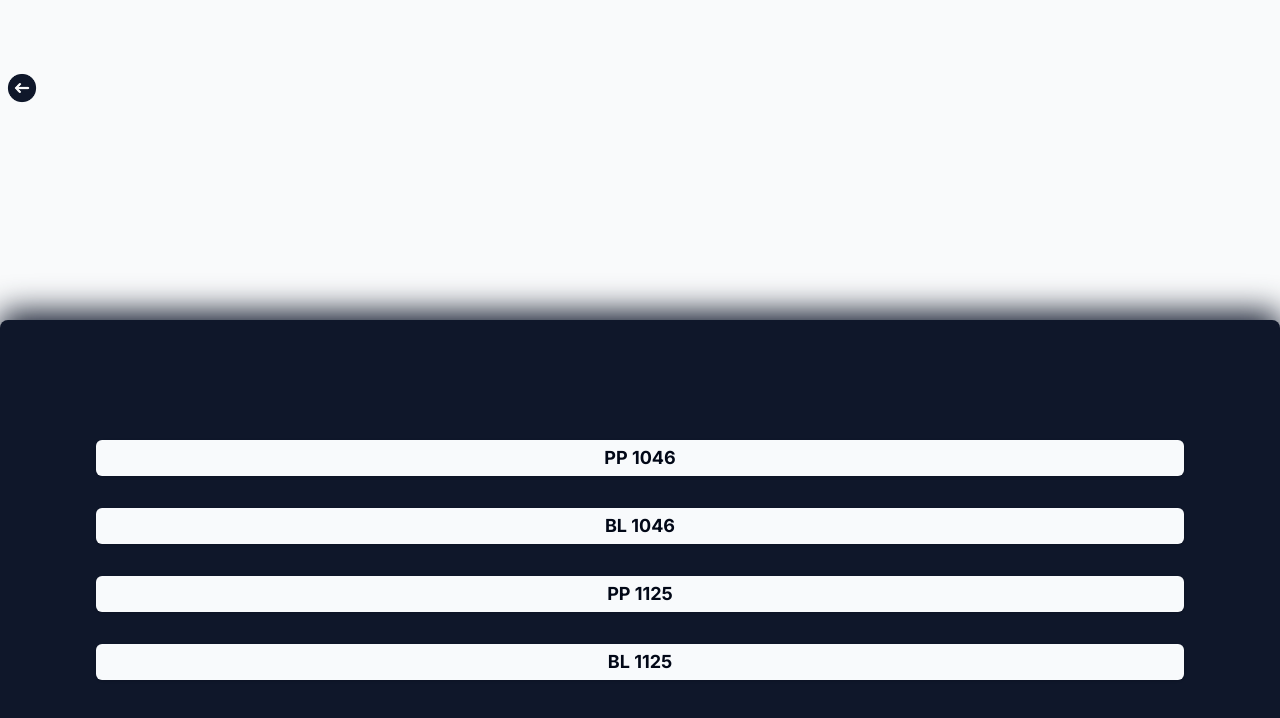
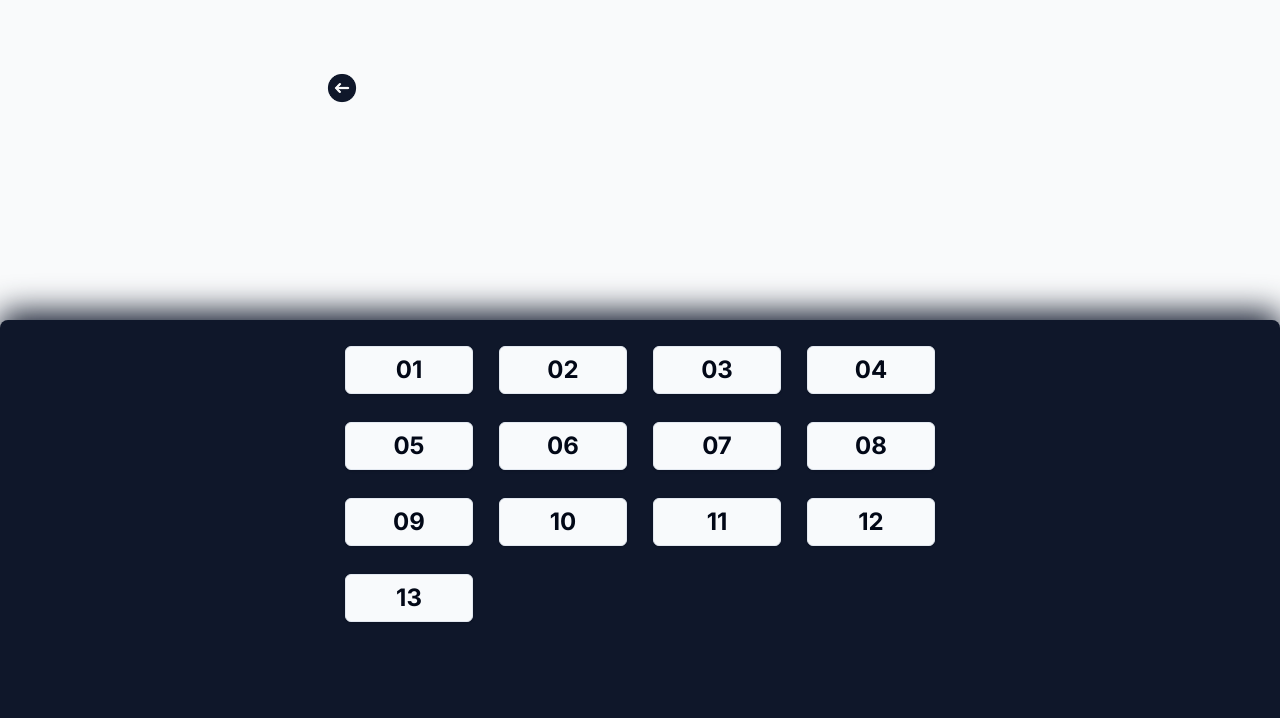
Before and after one commit to Edmar-Chiullo/control-master, a Next.js app: page /pages/home/selectlocal/locals/ppcash in a window 1280 px wide. Shown: the top 718 px of the page. Built offline with nearby package versions, Linux system fonts and the light colour scheme.

Commit message:
Check conexão e inserssão de dados ok

```diff
--- a/src/app/page.tsx
+++ b/src/app/page.tsx
@@ -1,8 +1,7 @@
 "use client"
 
 import AppAuth from '../controler/authApp'
-import createUser from "@/controler/sqlite-controler/create-user";
-import connectDb from "@/controler/autentication";
+import { useStackLabelContext } from "@/app/context/userContext"
 import queryUser from '@/controler/sqlite-controler/query-user';
 import { Button } from "@/components/ui/button"
 import { Form, FormControl, FormDescription, FormField, FormItem, FormLabel, FormMessage } from "@/components/ui/form"
@@ -26,6 +25,7 @@ const formSchema = z.object({
 export default function Login() {
   const router = useRouter()
   const [alertMessage, setAlertMessage] = useState(false)
+  const { stackLabel, setStackLabel} = useStackLabelContext()
 
   const form = useForm<z.infer<typeof formSchema>>({
     resolver: zodResolver(formSchema),
@@ -45,10 +45,10 @@ export default function Login() {
 
   function onSubmit(values: z.infer<typeof formSchema>) {
     //createUser(values)
-    //connectDb()
     queryUser(values).then(user => {
-      console.log(user)
-      if (user) {
+      if (user) { //user é um valor boleano.
+        const stack = stackLabel.operadorName = values.login
+        setStackLabel(stackLabel)
         router.push('/pages/home')
       } else {
         setAlertMessage(true)
--- a/src/app/pages/home/page.tsx
+++ b/src/app/pages/home/page.tsx
@@ -2,15 +2,13 @@
 
 import { Button } from "@/components/ui/button"
 import { useRouter } from "next/navigation"
-import { useStackLabelContext } from "@/app/context/userContext"
+import connectDb from "@/controler/autentication"
 
 const Home = () => {
     const router = useRouter()
-    const { stackLabel, setStackLabel} = useStackLabelContext()
 
     const constructorStack = () => {
-        const stack = stackLabel.operadorName = 'Edmar'
-        setStackLabel(stackLabel)
+        connectDb() // Execução de conexão com o o app.
         router.push('/pages/home/readet')
     };
 
--- a/src/app/pages/home/readet/page.tsx
+++ b/src/app/pages/home/readet/page.tsx
@@ -6,18 +6,19 @@ import { useRouter } from "next/navigation"
 import { Input } from "@/components/ui/input"
 import { useStackLabelContext } from "@/app/context/userContext"
 import containsPL from "@/lib/checkString"
+import writeUserData from "@/controler/controler-db"
 
 const InsertItemStackLabel = () => {
     const router = useRouter()
     const { stackLabel, setStackLabel } = useStackLabelContext();
 
     const checkIputValue = (value:any) => {
+        if (value.key === "Enter" || value.key === "Tab") {
             if (value.target.value) {
                 const string = containsPL(value.target.value)
                 if (string) {
                     stackLabel.pushItem(value.target.value)
                     setStackLabel(stackLabel)
-                console.log(stackLabel)
                     router.push('/pages/home/selectlocal')
                 } else {
                     alert('Valor inserido não é valido')
@@ -29,14 +30,16 @@ const InsertItemStackLabel = () => {
             }
             value.target.value = ''
         }
+    }
 
     const clearStack = () => {
+        writeUserData(stackLabel)
         stackLabel.clear()
         router.push('/pages/home')
     }
     return (
         <div className="relative flex justify-center">
-            <Input className="absolute top-[-150px] w-[85%] border-b-blueColor text-xl" placeholder="Leia a etiqueta" id="readLabel" onBlur={checkIputValue}/>
+            <Input className="absolute top-[-150px] w-[85%] border-b-blueColor text-xl" placeholder="Leia a etiqueta" id="readLabel" onKeyDown={checkIputValue}/>
             <Button className="absolute bottom-[-300px]	w-[85%] bg-[#f8fafc] text-blueColor font-bold text-2xl lg:h-14 border hover:text-bgWhiteColor" onClick={clearStack}>Finalizar</Button>
         </div>
     )
--- a/src/app/pages/home/selectlocal/locals/ppcash/page.tsx
+++ b/src/app/pages/home/selectlocal/locals/ppcash/page.tsx
@@ -5,65 +5,40 @@ import { useRouter } from "next/navigation"
 import { useStackLabelContext } from "@/app/context/userContext"
 import Image from "next/image"
 
-const InsertLocalItemStackLabel = () => {
+const InsertStreetItemStackLabel = () => {
     const router = useRouter()
     const { stackLabel, setStackLabel } = useStackLabelContext();
+    const ruasLocals = [1, 2, 3, 4, 5, 6, 7, 8, 9, 10, 11, 12, 13]
 
-    const defaultLocals = {
-        pp1046: 'PP 1046',
-        bl1046: 'BL 1046',
-        pp1125: 'PP 1125',
-        bl1125: 'BL 1125'
+    const addLeftZero = (value: number) => {
+        const addZero = value <= 9 ? `0${value}` : value
+        return addZero
     }
 
-    const locals = (element: any) => {
-        const local = element.target.innerText
-        switch (local) {
-            case defaultLocals.pp1046:
-                stackLabel.pushLocal(element.target.innerText)
-                setStackLabel(stackLabel)
-                router.push('/pages/home/selectlocal/locals/ppvarejo')
-                break;
-            case defaultLocals.bl1046:
-                stackLabel.pushLocal(element.target.innerText)
-                setStackLabel(stackLabel)
-                stackLabel.pushStreet('No street')
-                router.push('/pages/home/readet')
-                break;
-            case defaultLocals.pp1125:
-                stackLabel.pushLocal(element.target.innerText)
-                setStackLabel(stackLabel)
-                router.push('/pages/home/selectlocal/locals/ppcash')
-                break;
-            case defaultLocals.bl1125:
-                stackLabel.pushLocal(element.target.innerText)
-                setStackLabel(stackLabel)
-                stackLabel.pushStreet('No street')
-                router.push('/pages/home/readet')
-                break;
-            default:
-                break;
-        }
+    const pushStreet = (element: any) => {
+        stackLabel.pushLocal(element.target.innerText)
+        setStackLabel(stackLabel)
+        stackLabel.pushObjectItem()
+        router.push('/pages/home/readet')
     }
 
     return (
-        <div className="relative w-full h-full">
+        <div className="relative grid grid-cols-4 grid-rows-6 justify-items-center items-center p-3 space-x-0 w-full h-full lg:w-[50%] lg:m-auto">
             <Image
                 width={36}
                 height={36}
                 src={'/seta.png'}
                 alt="Botão seta para esquerda (retornar a pagina)"
-                className="absolute ml-1 top-[-250px]"
-                onClick={() => router.push('/pages/home/readet')}
+                className="absolute ml-1 top-[-250px] left-0"
+                onClick={() => router.push('/pages/home/selectlocal')}
             />
-            <div className="flex flex-col justify-center items-center space-y-8 w-full h-full">
-                <Button className="w-[85%] bg-[#f8fafc] text-[bg-primary] text-lg font-bold" onClick={locals}>PP 1046</Button>
-                <Button className="w-[85%] bg-[#f8fafc] text-[bg-primary] text-lg font-bold" onClick={locals}>BL 1046</Button>
-                <Button className="w-[85%] bg-[#f8fafc] text-[bg-primary] text-lg font-bold" onClick={locals}>PP 1125</Button>
-                <Button className="w-[85%] bg-[#f8fafc] text-[bg-primary] text-lg font-bold" onClick={locals}>BL 1125</Button>
-            </div>
-        </div>
+            {ruasLocals.map((value) => {
+                const num = addLeftZero(value)
+                return <Button key={num} onClick={pushStreet} className="w-14 h-12 bg-[#f8fafc] text-[bg-primary] font-bold text-lg lg:w-32 lg:text-2xl border hover:text-bgWhiteColor">{num}</Button>
+            })}
+    </div>
+
     )
 }
 
-export default InsertLocalItemStackLabel
+export default InsertStreetItemStackLabel
--- a/src/controler/app-key.ts
+++ b/src/controler/app-key.ts
@@ -6,6 +6,7 @@ const firebaseConfig = {
   authDomain: "cotroler-master.firebaseapp.com",
   projectId: "cotroler-master",
   databaseURL: "https://cotroler-master-default-rtdb.firebaseio.com",
+  //databaseURL: "http://127.0.0.1:9000/?ns=cotroler-master-default-rtdb",
   storageBucket: "cotroler-master.appspot.com",
   messagingSenderId: "850929693705",
   appId: "1:850929693705:web:a1017aab3ad462d61834d8"
--- a/src/controler/autentication.ts
+++ b/src/controler/autentication.ts
@@ -1,7 +1,5 @@
 import { getAuth, signInWithEmailAndPassword } from "firebase/auth";
 import app from "./app-key";
-import { strict } from "assert";
-import { string } from "zod";
 
 const usuario = {
     email: 'mft6254@gmail.com',
--- a/src/lib/interfaces.ts
+++ b/src/lib/interfaces.ts
@@ -3,7 +3,9 @@ export interface StackProps {
     operadorName: string
     date: Date
     count: number
-    items: any
+    countItem: number
+    item: Record<number, object>
+    subItem: Record<number, string>
 }
 
 export interface UserLogin {
```
Also changed, not shown: src/controler/controler-db.ts (+4 -4 lines), 1 other file (tests, documents, lock files or other folders). Lines whose indentation alone changed are shown as unchanged.
